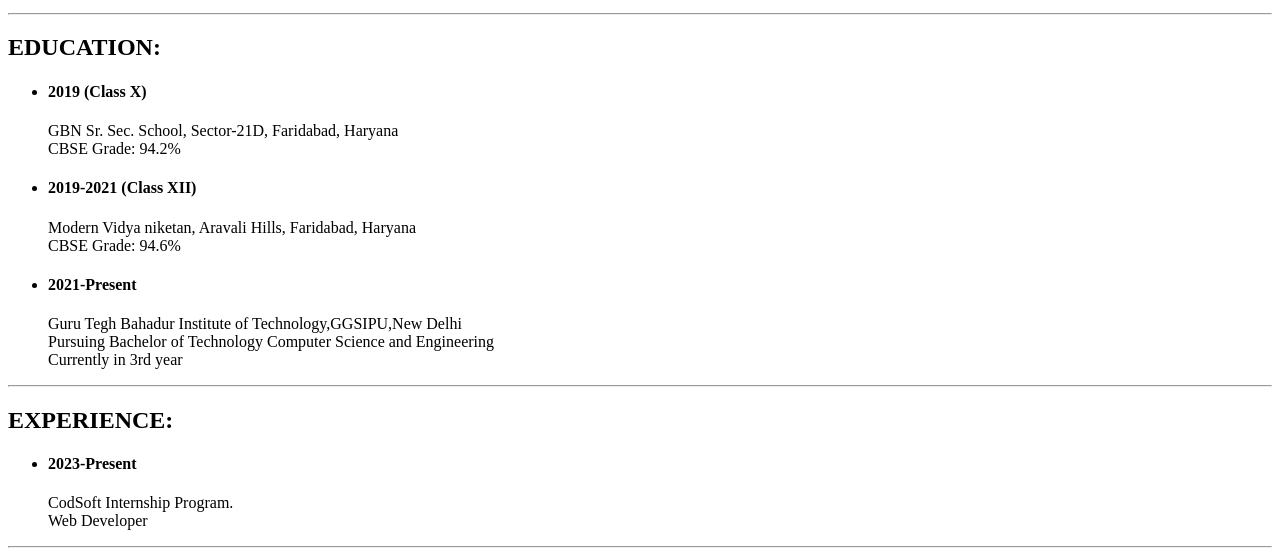
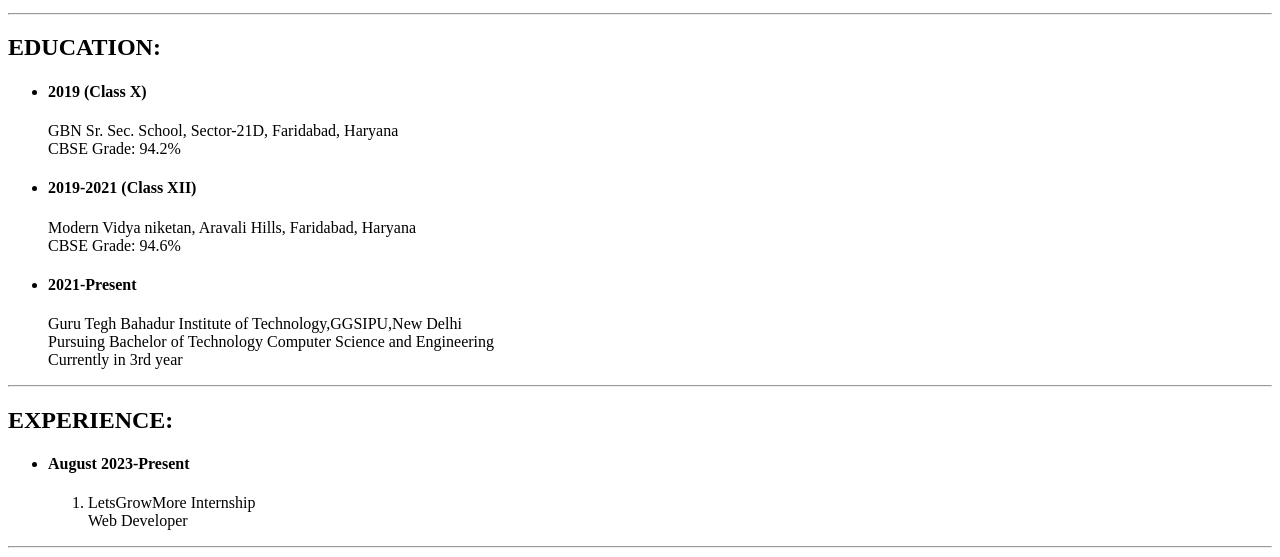
Before and after one commit to amarjeetsingh7503/resume, a plain HTML site: page index.html in a window 1280 px wide. Shown: the part 395-952 px from the top of the page. Drawn offline with Linux system fonts and the light colour scheme.

Commit message:
Update index.html

```diff
--- a/index.html
+++ b/index.html
@@ -52,11 +52,13 @@
     <h2>EXPERIENCE:</h2>
     <ul>
         <li><h4>
-                2023-Present
+                August 2023-Present
             </h4>
             <p>
-                CodSoft Internship Program. <br>
-                Web Developer <br>
+                <ol>
+                    <li>LetsGrowMore Internship<br>
+                    Web Developer <br></li>
+                </ol>
             </p>
         </li>
     </ul>
```
